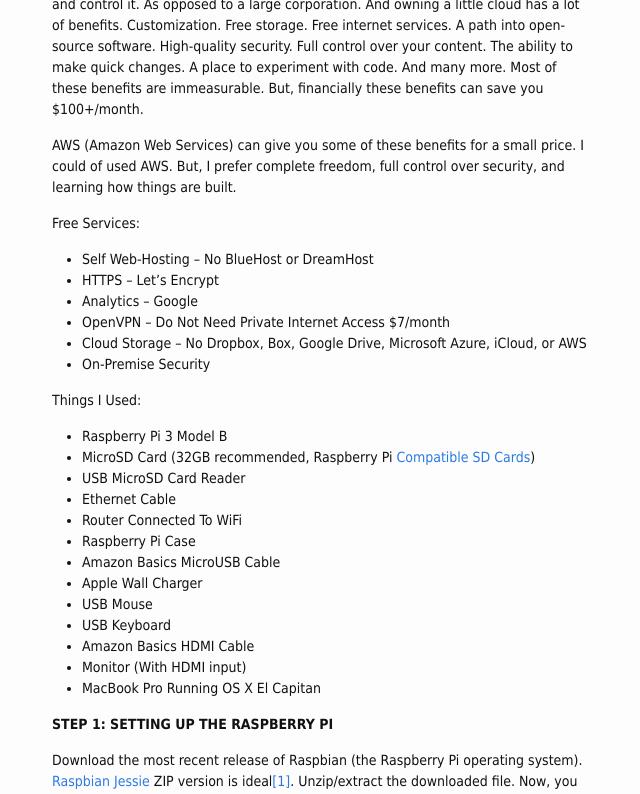
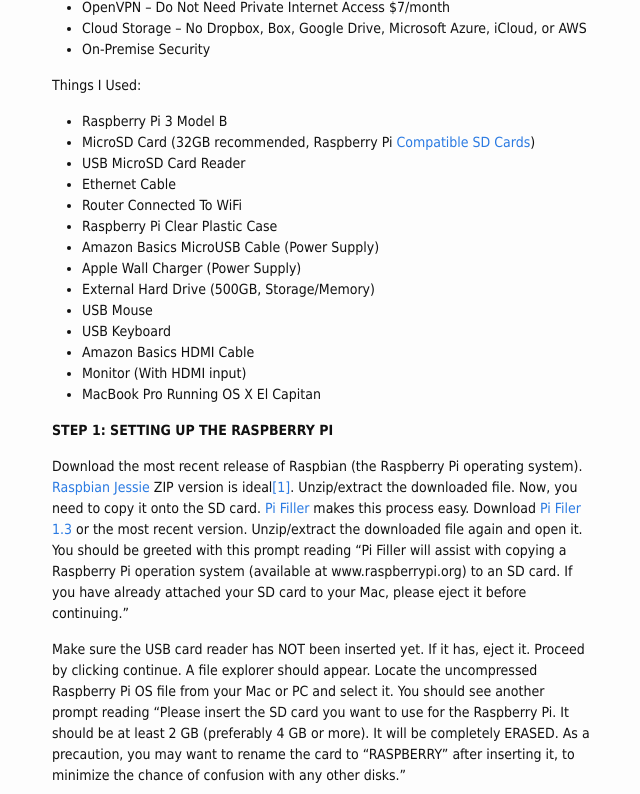
Before and after one commit to mitc-mcla/mitc-mcla.github.io, a Jekyll site: the page built from _posts/2016-06-22-full-stack-computer-projects-learning-how-to-code.markdown, in a window 1280 px wide and 1400 px high, scrolled down 1052 px. Shown: the top 794 px of the window, without its empty margins (318-958 px from the left). Built offline with Jekyll 4.4.1, drawn with Linux system fonts in a browser that asks for light colours; some of the changed text lies outside the part shown.

Commit message:
make part 1 text-only, setup a personal web server

```diff
--- a/_posts/2016-06-22-full-stack-computer-projects-learning-how-to-code.markdown
+++ b/_posts/2016-06-22-full-stack-computer-projects-learning-how-to-code.markdown
@@ -40,8 +40,6 @@
 
 <p id="project1"> </p>**Setting Up A Personal Web Server With The Raspberry Pi 3**
 
-<img src="https://cdn.pbrd.co/images/1J8Hzm6G.png" alt="pi">
-
 What is the value of building a personal web server?
 
 A personal web server is "the cloud" essentially, except, in this case, you will own and control it. As opposed to a large corporation. And owning a little cloud has a lot of benefits. Customization. Free storage. Free internet services. A path into open-source software. High-quality security. Full control over your content. The ability to make quick changes. A place to experiment with code. And many more. Most of these benefits are immeasurable. But, financially these benefits can save you $100+/month.
@@ -72,9 +70,10 @@
 + USB MicroSD Card Reader
 + Ethernet Cable
 + Router Connected To WiFi
-+ Raspberry Pi Case
-+ Amazon Basics MicroUSB Cable
-+ Apple Wall Charger
++ Raspberry Pi Clear Plastic Case
++ Amazon Basics MicroUSB Cable (Power Supply)
++ Apple Wall Charger (Power Supply)
++ External Hard Drive (500GB, Storage/Memory)
 + USB Mouse
 + USB Keyboard
 + Amazon Basics HDMI Cable
@@ -83,13 +82,9 @@
 
 **STEP 1: SETTING UP THE RASPBERRY PI**
 
-Download the most recent release of Raspbian (the Raspberry Pi operating system). <a href="https://www.raspberrypi.org/downloads/raspbian/" target="_blank">Raspbian Jessie</a> ZIP version is ideal<a href="#footnote1">[1]</a>. Unzip/extract the downloaded file. Now, you need to copy it onto the SD card. <a href="http://ivanx.com/raspberrypi/" target="_blank">Pi Filler</a> makes this process easy. Download <a href="http://ivanx.com/raspberrypi/files/PiFiller.zip" target="_blank">Pi Filer 1.3</a> or the most recent version. Unzip/extract the downloaded file again and open it. You should be greeted with this prompt.
+Download the most recent release of Raspbian (the Raspberry Pi operating system). <a href="https://www.raspberrypi.org/downloads/raspbian/" target="_blank">Raspbian Jessie</a> ZIP version is ideal<a href="#footnote1">[1]</a>. Unzip/extract the downloaded file. Now, you need to copy it onto the SD card. <a href="http://ivanx.com/raspberrypi/" target="_blank">Pi Filler</a> makes this process easy. Download <a href="http://ivanx.com/raspberrypi/files/PiFiller.zip" target="_blank">Pi Filer 1.3</a> or the most recent version. Unzip/extract the downloaded file again and open it. You should be greeted with this prompt reading "Pi Filler will assist with copying a Raspberry Pi operation system (available at www.raspberrypi.org) to an SD card. If you have already attached your SD card to your Mac, please eject it before continuing."
 
-<img src="https://cdn.pbrd.co/images/1Yhqcd2J.png">
-
-Make sure the USB card reader has NOT been inserted yet. If it has, eject it. Proceed by clicking continue. A file explorer should appear. Locate the uncompressed Raspberry Pi OS file from your Mac or PC and select it. You should see another prompt like the one pictured below.
-
-<img src="https://cdn.pbrd.co/images/1YhjhxSm.png">
+Make sure the USB card reader has NOT been inserted yet. If it has, eject it. Proceed by clicking continue. A file explorer should appear. Locate the uncompressed Raspberry Pi OS file from your Mac or PC and select it. You should see another prompt reading "Please insert the SD card you want to use for the Raspberry Pi. It should be at least 2 GB (preferably 4 GB or more). It will be completely ERASED. As a precaution, you may want to rename the card to "RASPBERRY" after inserting it, to minimize the chance of confusion with any other disks."
 
 Insert the MicroSD card (32GB recommended, 16GB minimum) into the USB MicroSD Card Reader. Then, insert the USB reader into the Mac or PC. You can rename the SD card to "Raspberry" to distinguish it from others. Click continue. Make sure the SD card is empty. Pi Filler will ERASE all previous storage at runtime. If you need to backup the card do it now. When you are ready to continue, the Raspbian OS will be written to the SD card. It should take between 1-3 minutes. Once the write is completed, eject the USB reader, remove the SD card and insert it into the Raspberry Pi SD card slot. Give the Raspberry Pi power by plugging the power cord into the wall. It should start booting up. The Raspberry Pi default login is:
 
@@ -98,17 +93,13 @@
 password: raspberry
 {% endhighlight %}
 
-When the Raspberry Pi has completed booting for the first time, a configuration screen titled "Setup Options" should appear like the image below<a href="#footnote2">[2]</a>.
+When the Raspberry Pi has completed booting for the first time, a configuration screen titled "Rasperry Pi Software Configuration Tool (raspi-config) and Setup Options" should appear<a href="#footnote2">[2]</a>.
 
-<img src="https://cdn.pbrd.co/images/1J5IvUC5.png">
-
-Select the "Expand Filesystem" option and hit the enter key<a href="#footnote3">[3]</a>.
+Select the "1 Expand Filesystem" option and hit the enter key<a href="#footnote3">[3]</a>.
 
 Also, I recommend selecting the 2nd option "change user password". It is important for security. It also personalizes your Raspberry Pi.
 
-Select the 3rd option in the setup options list, "Enable Boot To Desktop/Scratch" and hit the enter key. It will take you to another window titled "choose boot option" like the image below.
-
-<img src="https://cdn.pbrd.co/images/1J5UXkDa.png">
+Select the 3rd option in the setup options list, "Enable Boot To Desktop/Scratch" and hit the enter key. It will take you to another window titled "choose boot option".
 
 In the "choose boot option" window, select the 2nd option, "Desktop Log in as user 'pi' at the graphical desktop" and hit the enter button<a href="#footnote4">[4]</a>. Once this is done you will be taken back to the "Setup Options" page. If not, select the "OK" button at the bottom of this window and you will be taken back to the previous window.
 
@@ -118,9 +109,7 @@
 $ sudo reboot
 {% endhighlight %}
 
-After the reboot from the previous step, if everything went right, you will end up on the desktop similar to the image below.
-
-<img src="https://cdn.pbrd.co/images/1J8U3D2X.png">
+After the reboot from the previous step, if everything went right, you will end up on the desktop GUI.
 
 Once you are on the desktop, open a terminal and enter the following commands to update the firmware of the Raspberry Pi.
 
@@ -171,21 +160,28 @@
 
 On Mac, navigate to the app store and search for "Microsoft Remote Desktop". Download it. On PC, see footnote<a href="#footnote6">[6]</a>.
 
-After installation, search your Mac for a program called "Microsoft Remote Desktop". Open it. You should see this.
+After installation, search your Mac for a program called "Microsoft Remote Desktop". Open it.
 
-<img src="https://cdn.pbrd.co/images/1J83FZJd.png">
+Click "New" to setup a remote connection. Fill in the blanks in the table as follows.
 
-Click "New" to setup a remote connection. Fill in the blanks as shown below.
-
-<img src="https://cdn.pbrd.co/images/1J80QO0L.png">
+{% highlight shell %}
+"Connection Name" pi
+"PC Name" your_ip_address
+"Gateway" select No gateway configured
+"Credentials"
+"User name" pi
+"Password" *************
+"Resolution" select Native
+"Colors" select True Color (24 bit)
+"Full screen mode" select OS X native
+select Scale Content
+{% endhighlight %}
 
 Save it by exiting out of the "New" window.
 
 You should now see the remote connection listed under "My Desktops". Double-click it.
 
-After briefly loading, you should see your Raspberry Pi desktop in a window on your screen. Like this.
-
-<img src="https://cdn.pbrd.co/images/1J8U3D2X.png">
+After briefly loading, you should see your Raspberry Pi desktop GUI in a window on your screen.
 
 Perfect. Now, you don't need a separate mouse, keyboard, or monitor to control the Pi. This is a much more elegant setup.
 
@@ -204,8 +200,6 @@
 {% endhighlight %}
 
 Write down the "destination" and the "gateway/network".
-
-<img src="https://cdn.pbrd.co/images/1J7Wu2T3.png">
 
 The culumlative records should look something like this:
 
@@ -279,9 +273,7 @@
 
 Check to see if port forwarding is working for remote desktop as well. Open Microsoft Remote Desktop. Your previous remote connection settings should be saved. But, you need to update the "PC name" field with the static external IP address (for example, 195.198.227.116) instead of the static internal address (for example, 192.168.1.115).
 
-Now, try connecting via remote desktop. It should briefly load and arrive at the Pi’s desktop.
-
-<img src="https://cdn.pbrd.co/images/1J8U3D2X.png">
+Now, try connecting via remote desktop. It should briefly load and arrive at the Pi’s desktop GUI.
 
 Good job. The Raspberry Pi is now accessible from the internet and ready for advanced projects.
 
@@ -644,9 +636,7 @@
 {% endhighlight %}
 <p id="footnote3"> </p>[3] We do this to make use of all the space present on the SD card as a full-partition. All this does is, expand the operating system to fit the whole space on the SD card which can then be used as storage memory for the Raspberry Pi.
 <p id="footnote4"> </p>[4] We do this because we want to boot into the desktop environment which we are familiar with. If we do not do this step, the Raspberry Pi boots into a terminal each time with no graphical-user interface.
-<p id="footnote5"> </p>[5]
-
-<img src="https://cdn.pbrd.co/images/1J7ONkCx.jpg">
+<p id="footnote5"> </p>[5] The prompt should be titled "PuTTY Config". "Basic options for your PuTTY session", then "Specify the destination you want to connect to", then "Host Name (or IP address)" which I entered {% highlight shell %} 192.168.1.102 {% endhighlight %}, then "Port" which I entered {% highlight shell %} 22 {% endhighlight %}, and finally "Connection Type" SSH should be selected.
 
 Download and run <a href="http://www.chiark.greenend.org.uk/~sgtatham/putty/download.html" target="_blank">PuTTY</a> or another SSH client for Windows. Enter your IP address in the field, as shown in the above screenshot. Keep the default port at 22. Hit enter, and PuTTY will open a terminal window which will prompt you for your username and password. Fill those in, and begin working remotely on your Pi.
 <p id="footnote6"> </p>[6] If it is not already installed, download <a href="https://www.microsoft.com/en-us/store/apps/microsoft-remote-desktop/9wzdncrfj3ps" target="_blank">Microsoft Remote Desktop</a>. Search your computer for Microsoft Remote Desktop. Run it. Input the IP address when prompted. Next, an xrdp window will pop up, prompting you for your username and password.
```
